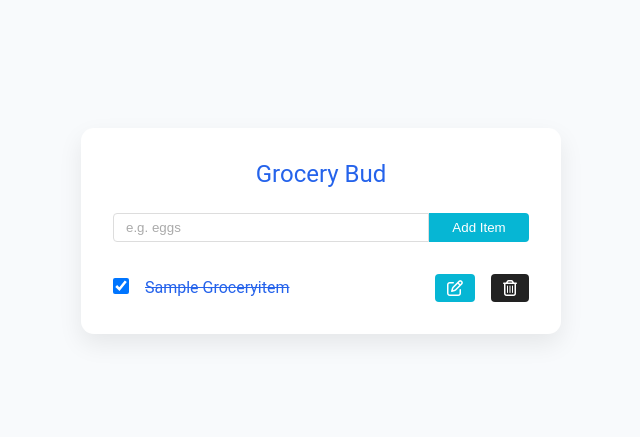
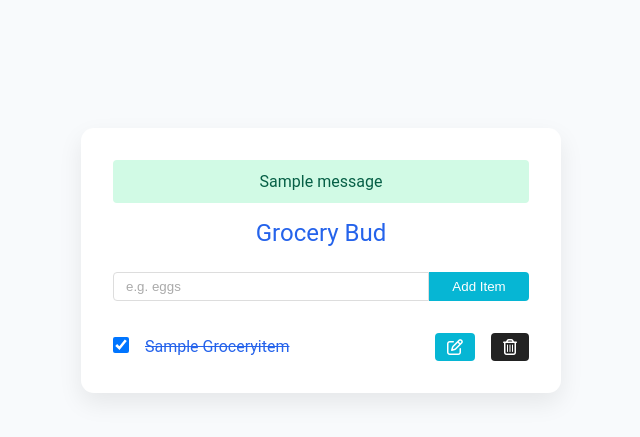
Before and after one commit to sumoondev/CRUD-Django, a Django app: page / in a window 1280 px wide. Shown: the top 437 px of the page, without its empty margins (319-959 px from the left). Run offline with Django 5.2, Linux system fonts and the light colour scheme; tables that the repository leaves empty hold one stand-in row (values such as "Sample post"); one stand-in notice (Sample message) is shown.

Commit message:
style: Add Messages for Notifications

```diff
--- a/grocery/static/grocery/css/global.css
+++ b/grocery/static/grocery/css/global.css
@@ -7,9 +7,13 @@
 }
 
 body {
-    background-color: #F8FAFC;
-    font-family: 'Roboto', system-ui, -apple-system, sans-serif;
-    color: #2563EB;
+    background-color: #f8fafc;
+    font-family:
+        "Roboto",
+        system-ui,
+        -apple-system,
+        sans-serif;
+    color: #2563eb;
     font-weight: 400;
     line-height: 1.2;
 }
@@ -24,3 +28,20 @@ body {
     position: relative;
     box-shadow: 0 10px 25px rgba(0, 0, 0, 0.08);
 }
+
+.alert {
+    padding: 0.75rem 1rem;
+    margin-bottom: 1rem;
+    border-radius: 0.25rem;
+    text-align: center;
+}
+
+.alert-success {
+    background: #d1fae5;
+    color: #065f46;
+}
+
+.alert-error {
+    background: #fee2e2;
+    color: #991b1b;
+}
--- a/grocery/templates/grocery/index.html
+++ b/grocery/templates/grocery/index.html
@@ -24,6 +24,11 @@
     </head>
     <body>
         <section class="section-center">
+            {% if messages %}
+                {% for message in messages %}
+                    <div class="alert alert-{{ message.tags }}">{{ message }}</div>
+                {% endfor %}
+            {% endif %}
             <form
                 method="POST"
                 action="{% if edit_item %}{% url 'grocery:update' edit_item.id %}{% else %}{% url 'grocery:add' %}{% endif %}"
```
